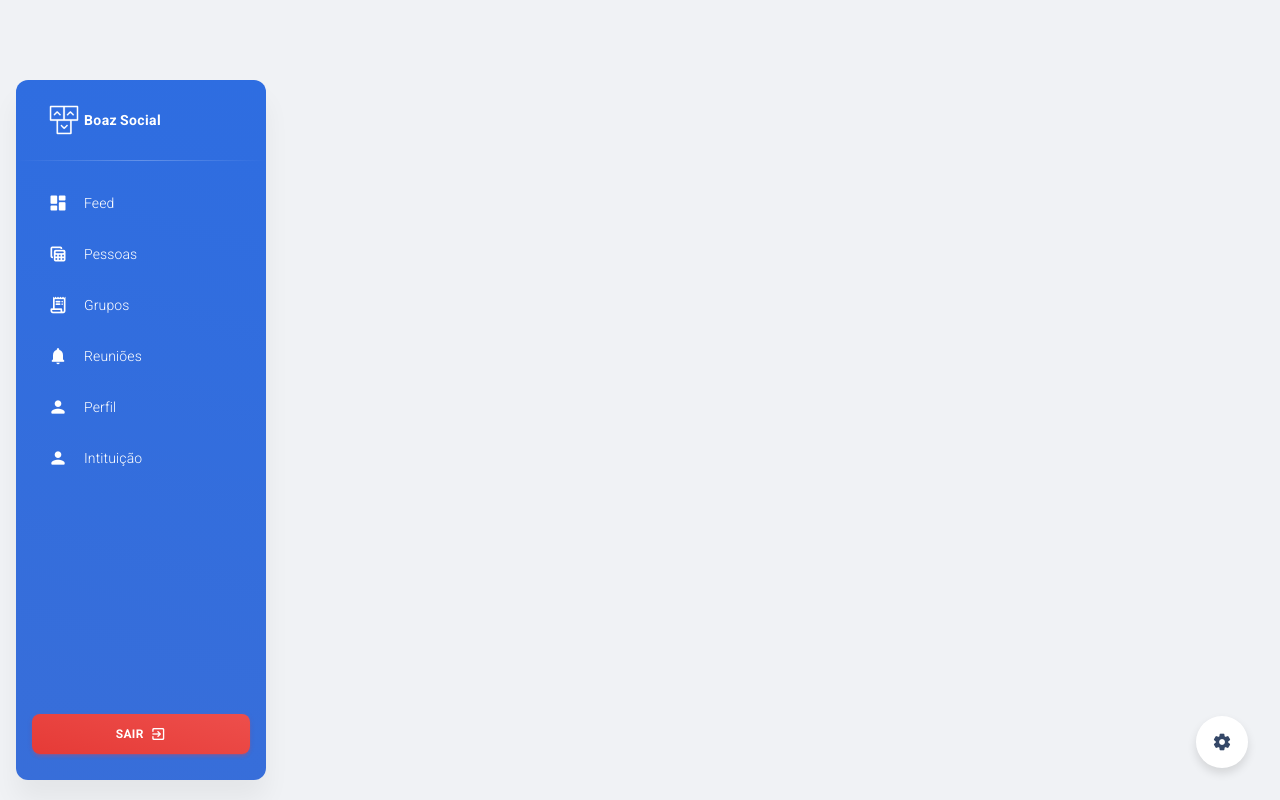
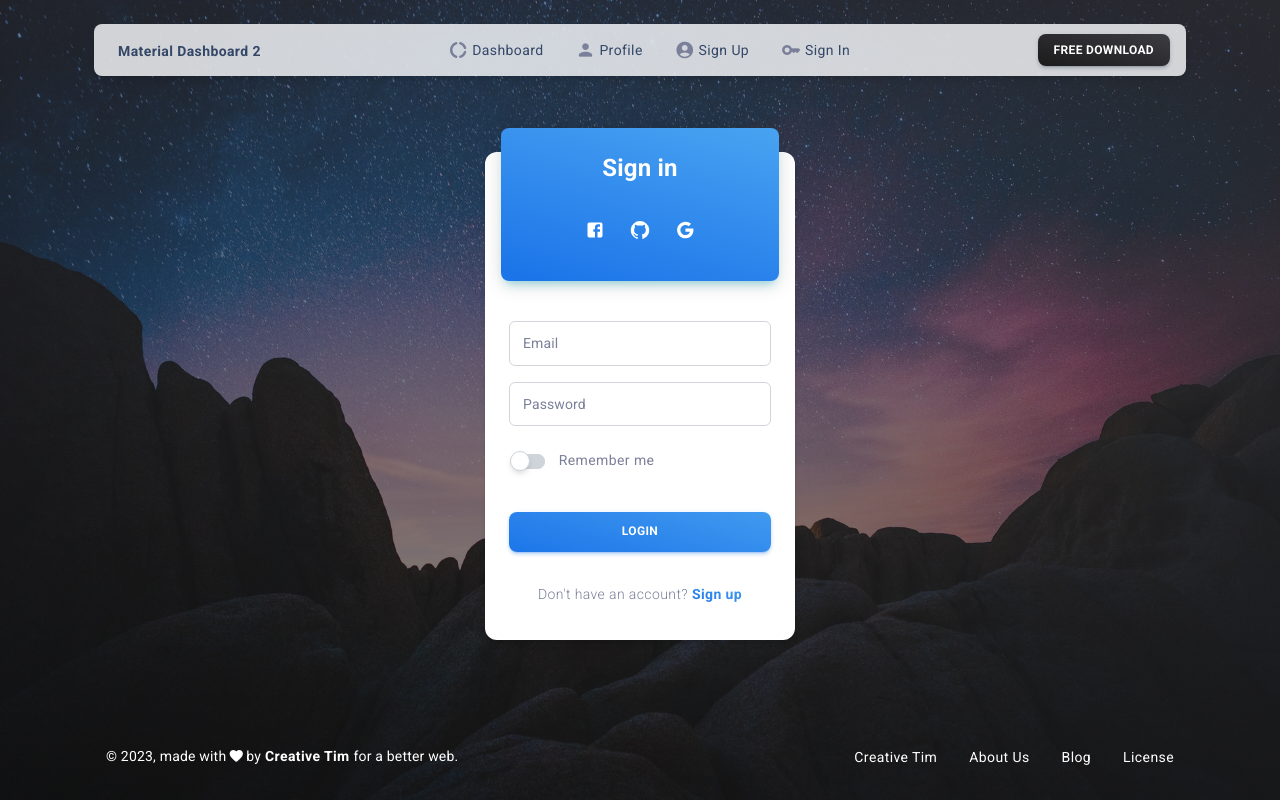
Before and after one commit to Junior-Shyko/network_fcb, a React (Create React App) app: page /authentication/sign-in in a window 1280 px wide. Built offline with nearby package versions, Linux system fonts and the light colour scheme.

Commit message:
Att novamente rota de login

```diff
--- a/src/routes.js
+++ b/src/routes.js
@@ -98,14 +98,14 @@ const routes = [
     route: "/cadastro-instituicao",
     component: <Instituicao />,
   },
-  // {
-  //   type: "collapse",
-  //   name: "Sign In",
-  //   key: "sign-in",
-  //   icon: <Icon fontSize="small">login</Icon>,
-  //   route: "/authentication/sign-in",
-  //   component: <SignIn />,
-  // },
+  {
+    type: "collapse",
+    name: "Sign In",
+    key: "sign-in",
+    icon: <Icon fontSize="small">login</Icon>,
+    route: "/authentication/sign-in",
+    component: <SignIn />,
+  },
   // {
   //   type: "collapse",
   //   name: "Sign Up",
```
